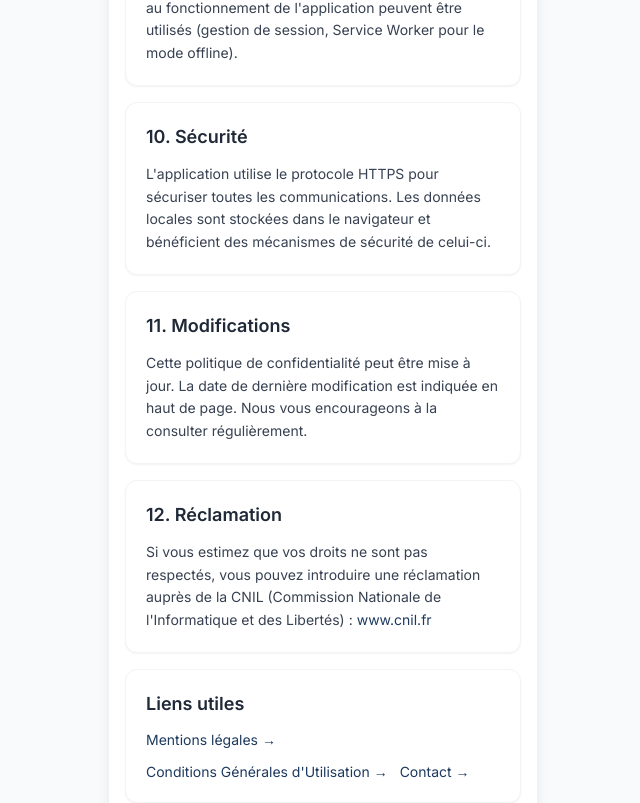
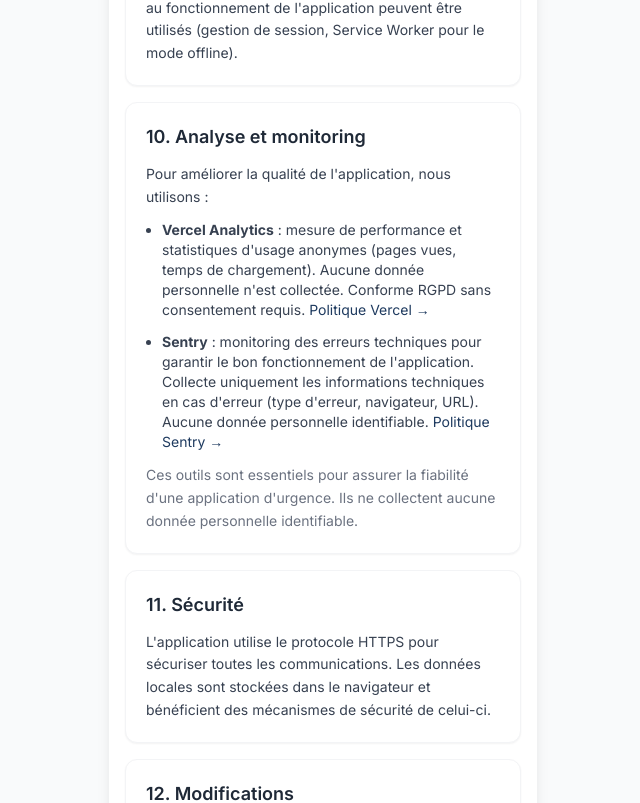
Before and after one commit to emifrog/secucitoyen, a Next.js app: page /confidentialite in a window 1280 px wide. Shown: the part 3317-4120 px from the top of the page, without its empty margins (317-957 px from the left). Built offline with nearby package versions, Linux system fonts and the light colour scheme.

Commit message:
ajout vercel analytics

```diff
--- a/app/confidentialite/page.tsx
+++ b/app/confidentialite/page.tsx
@@ -227,7 +227,49 @@ export default function ConfidentialitePage() {
 
         <div className="bg-white dark:bg-slate-800 rounded-xl p-5 shadow-sm border border-gray-100 dark:border-slate-700">
           <h2 className="text-lg font-semibold text-gray-800 dark:text-gray-100 mb-3">
-            10. Sécurité
+            10. Analyse et monitoring
+          </h2>
+          <p className="text-sm leading-relaxed mb-3">
+            Pour améliorer la qualité de l&apos;application, nous utilisons :
+          </p>
+          <ul className="text-sm space-y-3 ml-4 list-disc">
+            <li>
+              <strong>Vercel Analytics</strong> : mesure de performance et statistiques
+              d&apos;usage anonymes (pages vues, temps de chargement). Aucune donnée
+              personnelle n&apos;est collectée. Conforme RGPD sans consentement requis.
+              <a
+                href="https://vercel.com/docs/analytics/privacy-policy"
+                target="_blank"
+                rel="noopener noreferrer"
+                className="text-primary hover:underline ml-1"
+              >
+                Politique Vercel →
+              </a>
+            </li>
+            <li>
+              <strong>Sentry</strong> : monitoring des erreurs techniques pour garantir
+              le bon fonctionnement de l&apos;application. Collecte uniquement les
+              informations techniques en cas d&apos;erreur (type d&apos;erreur, navigateur,
+              URL). Aucune donnée personnelle identifiable.
+              <a
+                href="https://sentry.io/privacy/"
+                target="_blank"
+                rel="noopener noreferrer"
+                className="text-primary hover:underline ml-1"
+              >
+                Politique Sentry →
+              </a>
+            </li>
+          </ul>
+          <p className="text-sm leading-relaxed mt-3 text-gray-500 dark:text-gray-400">
+            Ces outils sont essentiels pour assurer la fiabilité d&apos;une application
+            d&apos;urgence. Ils ne collectent aucune donnée personnelle identifiable.
+          </p>
+        </div>
+
+        <div className="bg-white dark:bg-slate-800 rounded-xl p-5 shadow-sm border border-gray-100 dark:border-slate-700">
+          <h2 className="text-lg font-semibold text-gray-800 dark:text-gray-100 mb-3">
+            11. Sécurité
           </h2>
           <p className="text-sm leading-relaxed">
             L&apos;application utilise le protocole HTTPS pour sécuriser toutes
@@ -238,7 +280,7 @@ export default function ConfidentialitePage() {
 
         <div className="bg-white dark:bg-slate-800 rounded-xl p-5 shadow-sm border border-gray-100 dark:border-slate-700">
           <h2 className="text-lg font-semibold text-gray-800 dark:text-gray-100 mb-3">
-            11. Modifications
+            12. Modifications
           </h2>
           <p className="text-sm leading-relaxed">
             Cette politique de confidentialité peut être mise à jour. La date
@@ -249,7 +291,7 @@ export default function ConfidentialitePage() {
 
         <div className="bg-white dark:bg-slate-800 rounded-xl p-5 shadow-sm border border-gray-100 dark:border-slate-700">
           <h2 className="text-lg font-semibold text-gray-800 dark:text-gray-100 mb-3">
-            12. Réclamation
+            13. Réclamation
           </h2>
           <p className="text-sm leading-relaxed">
             Si vous estimez que vos droits ne sont pas respectés, vous pouvez
--- a/app/layout.tsx
+++ b/app/layout.tsx
@@ -6,6 +6,7 @@ import Footer from "@/components/layout/Footer";
 import { ThemeProvider } from "@/components/providers";
 import { I18nProvider } from "@/lib/i18n";
 import EmergencyFab from "@/components/layout/EmergencyFab";
+import { Analytics } from "@vercel/analytics/react";
 
 const inter = Inter({ subsets: ["latin"] });
 
@@ -64,6 +65,7 @@ export default function RootLayout({
               <InstallPrompt />
               <BottomNav />
             </div>
+            <Analytics />
           </I18nProvider>
         </ThemeProvider>
       </body>
--- a/package.json
+++ b/package.json
@@ -9,7 +9,9 @@
     "lint": "next lint"
   },
   "dependencies": {
+    "@sentry/nextjs": "^10.32.1",
     "@supabase/supabase-js": "^2.89.0",
+    "@vercel/analytics": "^1.6.1",
     "next": "14.2.35",
     "next-pwa": "^5.6.0",
     "react": "^18",
```
Also changed, not shown: 2 other files (tests, documents, lock files or other folders).
